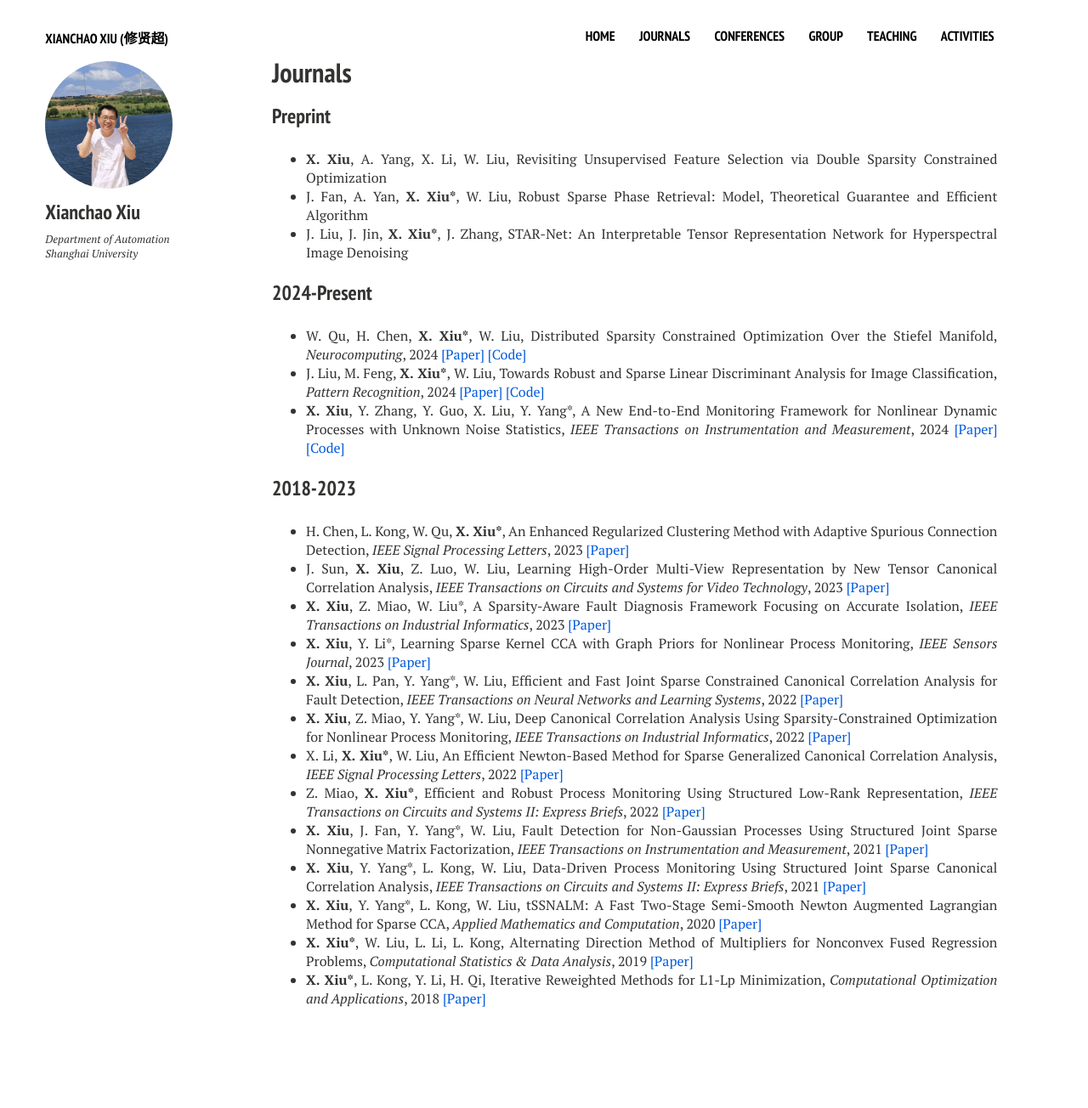
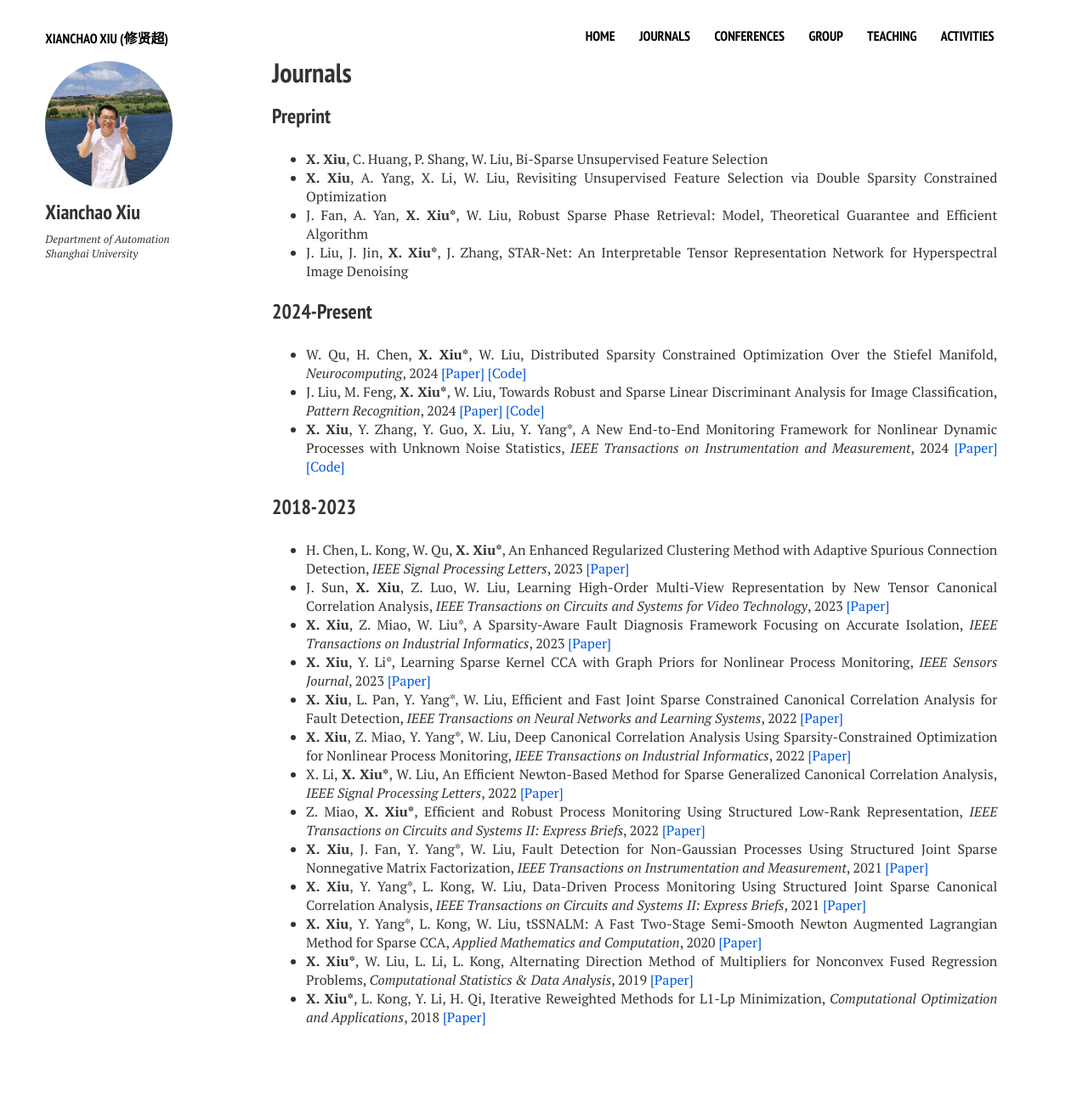
Before and after one commit to xianchaoxiu/xianchaoxiu.github.io, a Jekyll site: the page built from journals/index.md, in a window 1280 px wide. Shown: the whole page at 85% size. Built offline with Jekyll 4.4.1, drawn with Linux system fonts in a browser that asks for light colours; nearby versions of some CDN libraries; before the commit the page ends 1282 px from its top, so only the background shows below that.

Commit message:
Update index.md

```diff
--- a/journals/index.md
+++ b/journals/index.md
@@ -9,7 +9,7 @@ share: false
 
 
 ### Preprint
-
+* <b>X. Xiu</b>, C. Huang, P. Shang, W. Liu, Bi-Sparse Unsupervised Feature Selection <br>
 * <b>X. Xiu</b>, A. Yang, X. Li, W. Liu, Revisiting Unsupervised Feature Selection via Double Sparsity Constrained Optimization <br>
 * J. Fan, A. Yan, <b>X. Xiu*</b>, W. Liu, Robust Sparse Phase Retrieval: Model, Theoretical Guarantee and Efficient Algorithm  <br>
 * J. Liu, J. Jin, <b>X. Xiu*</b>, J. Zhang, STAR-Net: An Interpretable Tensor Representation Network for Hyperspectral Image Denoising <br>
```
